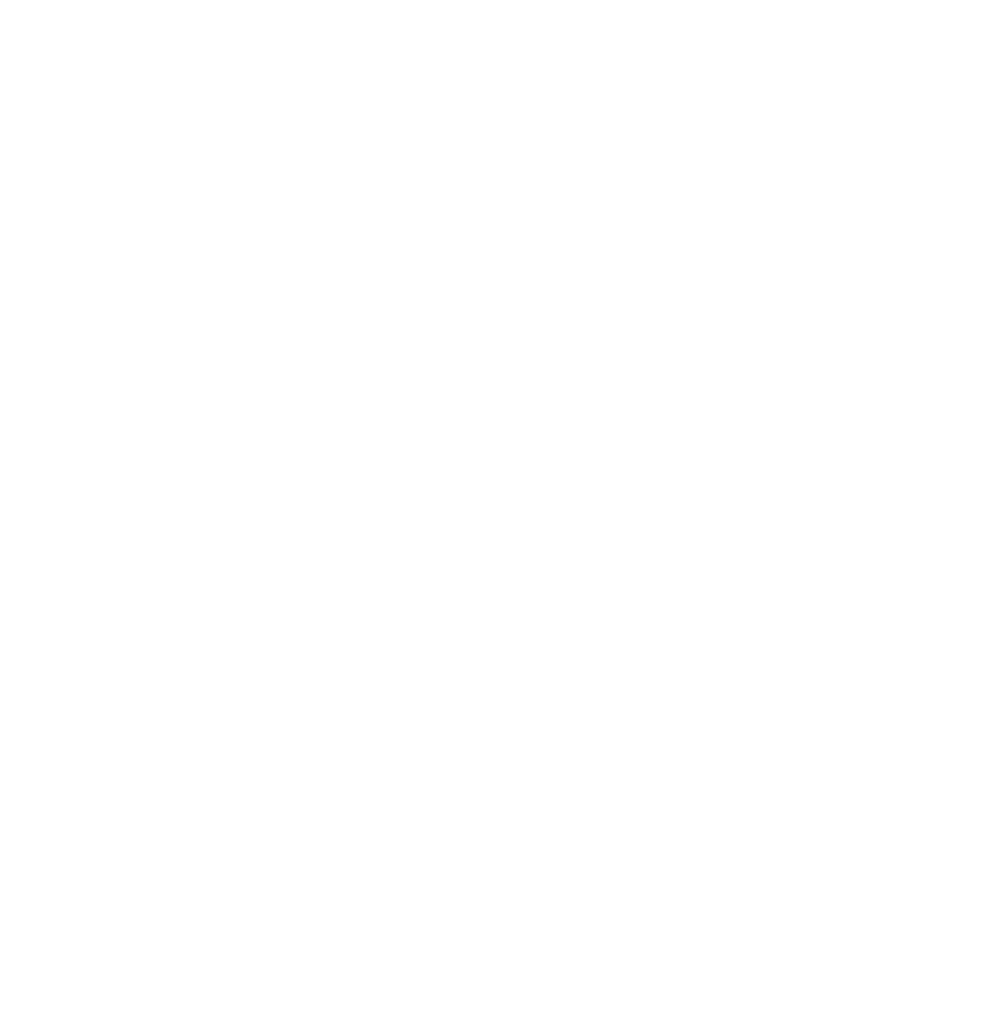
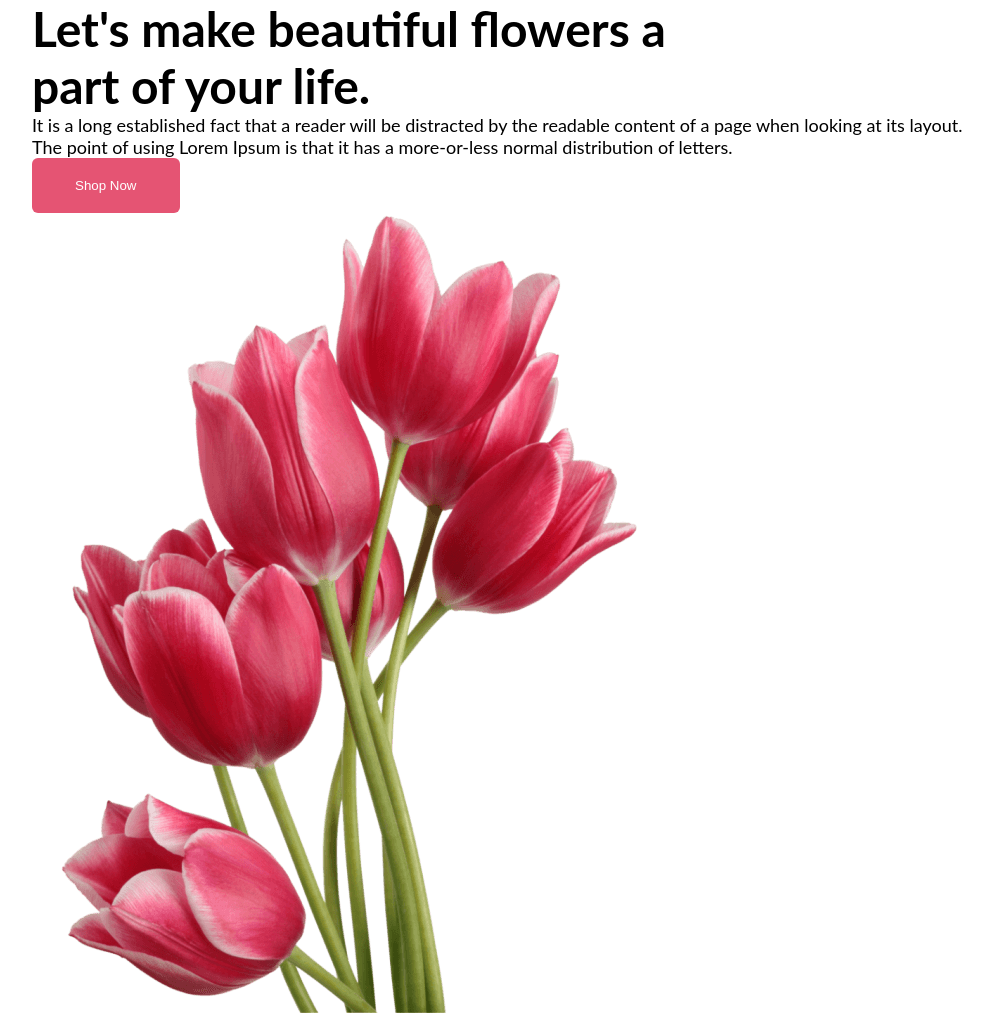
Before and after one commit to akborshanto/flower-shop, a plain HTML site: page index.html in a window 1280 px wide. Shown: the whole page, without its empty margins (128-1120 px from the left). Before the commit the page ends 800 px from the top, so only its background shows below. Drawn offline with Linux system fonts and the light colour scheme.

Commit message:
header-html

```diff
--- a/index.html
+++ b/index.html
@@ -1,12 +1,31 @@
 <!DOCTYPE html>
 <html lang="en">
-<head>
-    <meta charset="UTF-8">
-    <meta name="viewport" content="width=device-width, initial-scale=1.0">
-    <title>FLower SHop</title>
-    <link rel="stylesheet" href="./style/style.css">
-</head>
-<body>
-
-</body>
+  <head>
+    <meta charset="UTF-8" />
+    <meta name="viewport" content="width=device-width, initial-scale=1.0" />
+    <title>FLower SHop🌾</title>
+    <link rel="stylesheet" href="./style/style.css" />
+  </head>
+  <body>
+    <header>
+      <div class="header-item container">
+        <div class="header-text">
+          <h1>
+            Let's make beautiful flowers a <br />
+            part of your life.
+          </h1>
+          <p>
+            It is a long established fact that a reader will be distracted by
+            the readable content of a page when looking at its layout. The point
+            of using Lorem Ipsum is that it has a more-or-less normal
+            distribution of letters.
+          </p>
+          <button>Shop Now</button>
+        </div>
+        <div class="header-img">
+          <img src="./Flower Asset/pngwing 10.png" alt="" />
+        </div>
+      </div>
+    </header>
+  </body>
 </html>
--- a/style/style.css
+++ b/style/style.css
@@ -0,0 +1,55 @@
+*{
+    margin: 0;
+    padding: 0;
+    box-sizing: border-box;
+}
+body{
+    font-family: lato,sans-serif;
+}
+:root{
+--bg:rgba(229, 84, 115, 0.10);
+--bg2:rgba(39, 39, 39, 0.05);
+--btn: #E55473;
+--text:rgba(39, 39, 39, 0.60);
+--footer:rgba(255, 255, 255, 0.40);
+--white:#fff;
+--black:black;
+--span:var(--btn);
+}
+h1{
+    font-size: 48px;
+}
+h2{
+    font-size: 48px;
+}
+p{
+    font-size: 18px;
+}
+
+/* buttton */
+button{
+    background-color: var(--btn);
+    padding: 20px 43px;
+ display: flex;
+border: none;;
+border-radius: 6px;
+color: var(--white);
+}
+button:hover{
+
+    background-color: #c91b41;
+}
+::selection{
+    color: aqua;
+}
+.container{
+
+width:75% ;
+max-width: 1440px;
+margin: 0 auto;
+
+}
+
+/* ==========================================================
+               HEADER
+=======================================================*/
```
